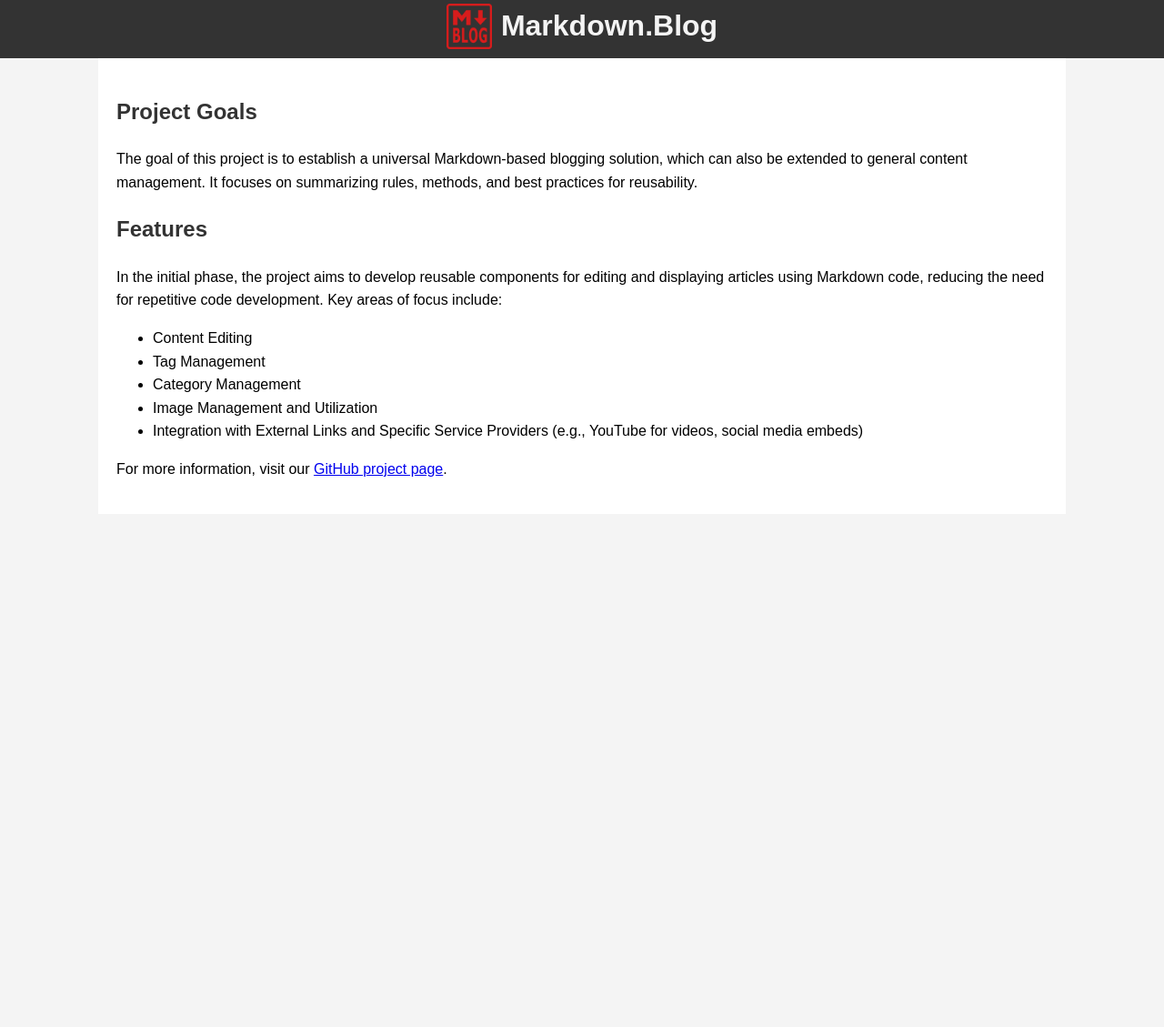
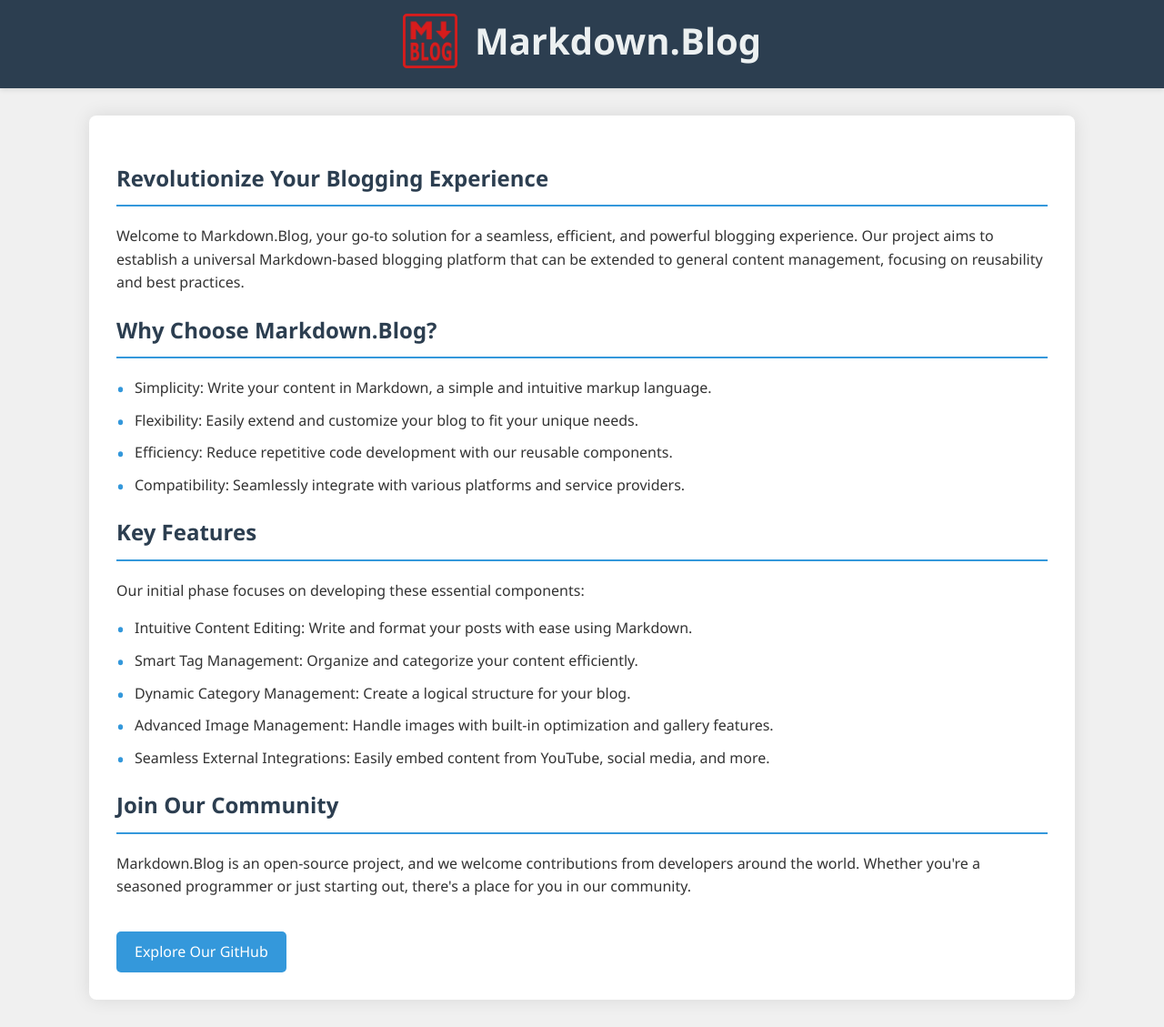
Before and after one commit to Markdown-Blog/Markdown-Blog.github.io, a plain HTML site: page index.html in a window 1280 px wide. Shown: the part 7-1136 px from the top of the page at 91% size. Before the commit the page ends 800 px from the top, so only its background shows below. Drawn offline with Linux system fonts and the light colour scheme.

Commit message:
improved page

```diff
--- a/index.html
+++ b/index.html
@@ -3,41 +3,85 @@
 <head>
     <meta charset="UTF-8">
     <meta name="viewport" content="width=device-width, initial-scale=1.0">
-    <title>Markdown.Blog - Project Overview</title>
+    <title>Markdown.Blog - Your Universal Blogging Solution</title>
     <style>
         body {
-            font-family: Arial, sans-serif;
+            font-family: 'Segoe UI', Tahoma, Geneva, Verdana, sans-serif;
             line-height: 1.6;
             margin: 0;
             padding: 0;
-            background-color: #f4f4f4;
+            background-color: #f0f0f0;
+            color: #333;
         }
         header {
-            background-color: #333;
-            color: #fff;
-            padding: 10px 0;
+            background-color: #2c3e50;
+            color: #ecf0f1;
+            padding: 20px 0;
             text-align: center;
-            display: flex;
-            align-items: center;
-            justify-content: center;
+            box-shadow: 0 2px 5px rgba(0,0,0,0.1);
         }
         header img {
-            height: 50px; /* 调整 logo 大小 */
-            margin-right: 10px; /* logo 和文字之间的间距 */
+            height: 60px;
+            margin-right: 15px;
+            vertical-align: middle;
         }
         header h1 {
-            color: #f4f4f4;
+            display: inline-block;
             margin: 0;
+            vertical-align: middle;
+            font-size: 2.5em;
         }
         .container {
             width: 80%;
-            margin: auto;
+            max-width: 1200px;
+            margin: 30px auto;
             overflow: hidden;
-            padding: 20px;
+            padding: 30px;
             background-color: #fff;
+            border-radius: 8px;
+            box-shadow: 0 0 20px rgba(0,0,0,0.1);
         }
         h2 {
-            color: #333;
+            color: #2c3e50;
+            border-bottom: 2px solid #3498db;
+            padding-bottom: 10px;
+        }
+        ul {
+            list-style-type: none;
+            padding-left: 0;
+        }
+        li {
+            margin-bottom: 10px;
+            padding-left: 20px;
+            position: relative;
+        }
+        li:before {
+            content: "•";
+            color: #3498db;
+            font-size: 1.5em;
+            position: absolute;
+            left: 0;
+            top: -5px;
+        }
+        a {
+            color: #3498db;
+            text-decoration: none;
+            transition: color 0.3s ease;
+        }
+        a:hover {
+            color: #2980b9;
+        }
+        .cta-button {
+            display: inline-block;
+            background-color: #3498db;
+            color: #fff;
+            padding: 10px 20px;
+            border-radius: 5px;
+            margin-top: 20px;
+            transition: background-color 0.3s ease;
+        }
+        .cta-button:hover {
+            background-color: #2980b9;
         }
     </style>
 </head>
@@ -47,19 +91,31 @@
         <h1>Markdown.Blog</h1>
     </header>
     <div class="container">
-        <h2>Project Goals</h2>
-        <p>The goal of this project is to establish a universal Markdown-based blogging solution, which can also be extended to general content management. It focuses on summarizing rules, methods, and best practices for reusability.</p>
+        <h2>Revolutionize Your Blogging Experience</h2>
+        <p>Welcome to Markdown.Blog, your go-to solution for a seamless, efficient, and powerful blogging experience. Our project aims to establish a universal Markdown-based blogging platform that can be extended to general content management, focusing on reusability and best practices.</p>
 
-        <h2>Features</h2>
-        <p>In the initial phase, the project aims to develop reusable components for editing and displaying articles using Markdown code, reducing the need for repetitive code development. Key areas of focus include:</p>
+        <h2>Why Choose Markdown.Blog?</h2>
         <ul>
-            <li>Content Editing</li>
-            <li>Tag Management</li>
-            <li>Category Management</li>
-            <li>Image Management and Utilization</li>
-            <li>Integration with External Links and Specific Service Providers (e.g., YouTube for videos, social media embeds)</li>
+            <li>Simplicity: Write your content in Markdown, a simple and intuitive markup language.</li>
+            <li>Flexibility: Easily extend and customize your blog to fit your unique needs.</li>
+            <li>Efficiency: Reduce repetitive code development with our reusable components.</li>
+            <li>Compatibility: Seamlessly integrate with various platforms and service providers.</li>
         </ul>
-        <p>For more information, visit our <a href="https://github.com/markdown-blog" target="_blank">GitHub project page</a>.</p>
+
+        <h2>Key Features</h2>
+        <p>Our initial phase focuses on developing these essential components:</p>
+        <ul>
+            <li>Intuitive Content Editing: Write and format your posts with ease using Markdown.</li>
+            <li>Smart Tag Management: Organize and categorize your content efficiently.</li>
+            <li>Dynamic Category Management: Create a logical structure for your blog.</li>
+            <li>Advanced Image Management: Handle images with built-in optimization and gallery features.</li>
+            <li>Seamless External Integrations: Easily embed content from YouTube, social media, and more.</li>
+        </ul>
+
+        <h2>Join Our Community</h2>
+        <p>Markdown.Blog is an open-source project, and we welcome contributions from developers around the world. Whether you're a seasoned programmer or just starting out, there's a place for you in our community.</p>
+
+        <a href="https://github.com/markdown-blog" target="_blank" class="cta-button">Explore Our GitHub</a>
     </div>
 </body>
 </html>
```
